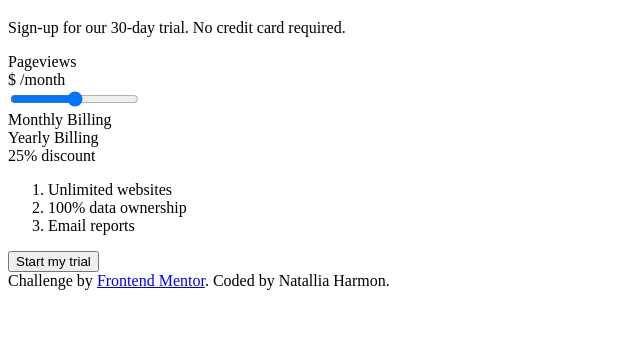
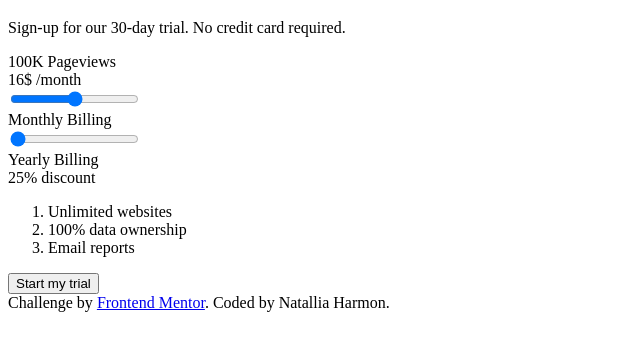
Before and after one commit to natalliasdh/pricing, a plain HTML site: page index.html in a window 1280 px wide. Shown: the part 61-412 px from the top of the page, without its empty margins (0-640 px from the left). Drawn offline with Linux system fonts and the light colour scheme.

Commit message:
Interactive pricing added

```diff
--- a/assets/scripts/slider.js
+++ b/assets/scripts/slider.js
@@ -1,31 +1,45 @@
 let slider = document.getElementById("priceslider");
+let monthSlider = document.getElementById("monthslider");
 let pageViews = document.getElementById("pageviews");
 let priceNumber = document.getElementById("pricenumber");
 
-slider.addEventListener('change', () => {
+
+function pageChange() {
 
     switch (slider.value) {
         case "1":
             pageViews.textContent = "10K";
-            priceNumber.textContent = "8";
+
+            priceCounter(8);
             break;
         case "3":
             pageViews.textContent = "50K";
-            priceNumber.textContent = "12";
+            priceCounter(12);
             break;
         case "5":
             pageViews.textContent = "100K";
-            priceNumber.textContent = "16";
+            priceCounter(16);
             break;
         case "7":
             pageViews.textContent = "500K";
-            priceNumber.textContent = "24";
+            priceCounter(24);
             break;
         case "9":
             pageViews.textContent = "1M";
-            priceNumber.textContent = "36";
+            priceCounter(36);
             break;
     }
 
 
-});
+
+
+
+};
+
+function priceCounter(price) {
+    if (monthSlider.value == "2") {
+        priceNumber.textContent = price;
+    } else {
+        priceNumber.textContent = (price * 0.85).toFixed(0);
+    }
+}
--- a/index.html
+++ b/index.html
@@ -16,30 +16,32 @@
         </header>
         <main>
             <section class="interactive">
-                <div class="views"><span id="pageviews"></span> Pageviews</div>
-                <div class="price"><span id="pricenumber"></span>$ /month</div>
+                <div class="views"><span id="pageviews">100K</span> Pageviews</div>
+                <div class="price"><span id="pricenumber">16</span>$ /month</div>
                 <div class="slider">
-                    <input type="range" min="1" max="9" step="2" value="5" id="priceslider" ">
+                    <input type="range" min="1" max="9" step="2" value="5" id="priceslider" onchange="pageChange()">
 
                 </div>
             </section>
 
-            <section class="toggle ">
-                <div class="monthly ">Monthly Billing</div>
-                <div class="switch "></div>
-                <div class="yearly ">Yearly Billing</div>
-                <div class="discount ">25% discount</div>
+            <section class="toggle">
+                <div class="monthly">Monthly Billing</div>
+                <div class="switch">
+                    <input type="range" min="2" max="4" value="2" step="2" id="monthslider" onchange="pageChange()">
+                </div>
+                <div class="yearly">Yearly Billing</div>
+                <div class="discount">25% discount</div>
             </section>
 
-            <section class="start ">
-                <div class="pros ">
+            <section class="start">
+                <div class="pros">
                     <ol>
                         <li> Unlimited websites</li>
                         <li>100% data ownership</li>
                         <li>Email reports</li>
                     </ol>
                 </div>
-                <div class="starttrial ">
+                <div class="starttrial">
                     <button>Start my trial</button>
                 </div>
             </section>
```
